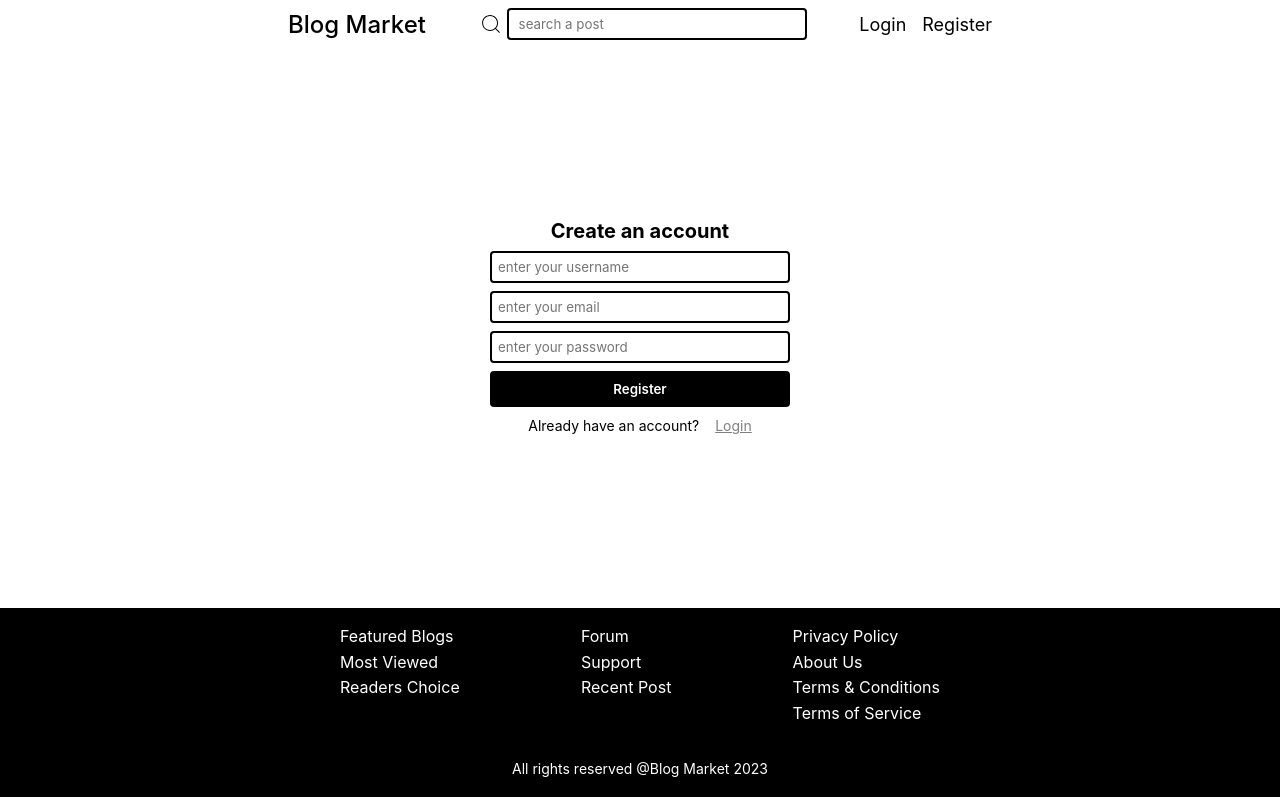
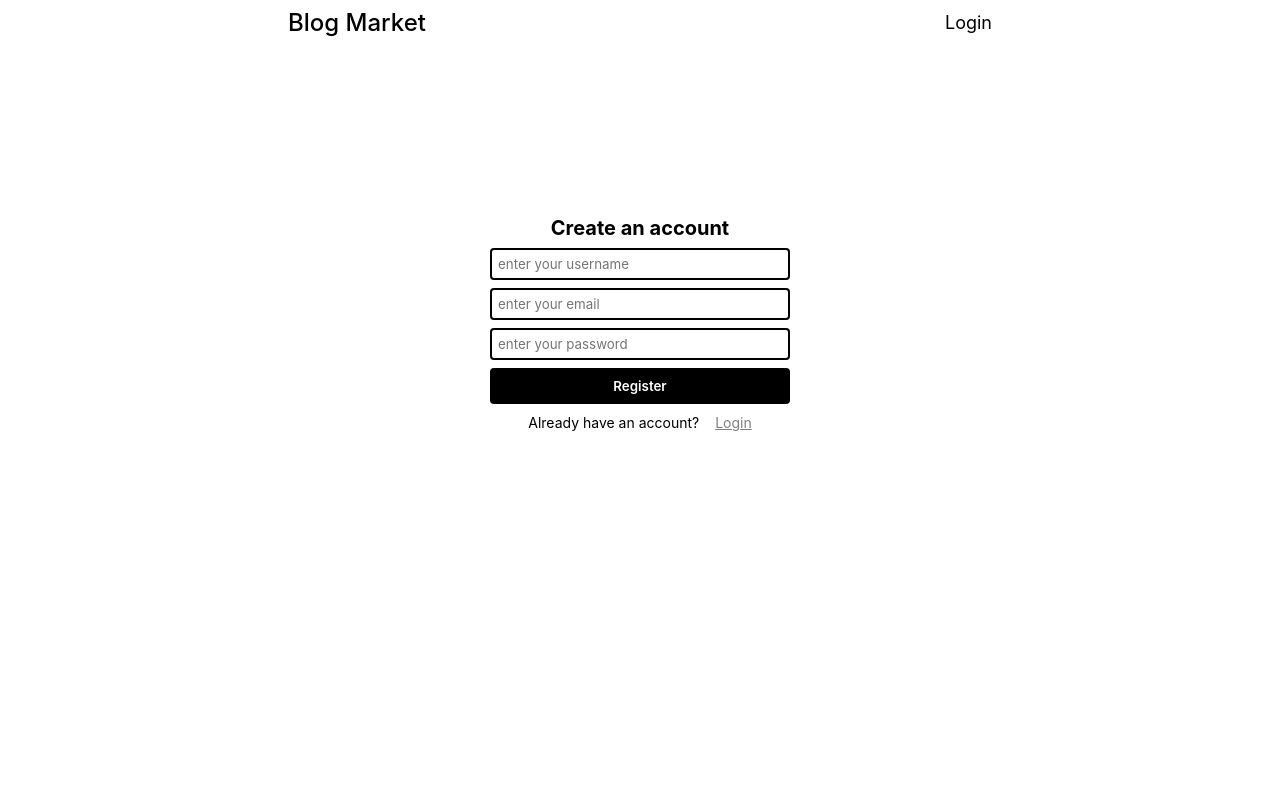
Before and after one commit to Ayothegod/blog, a React (Vite) app in the folder client/: page /register in a window 1280 px wide. Built offline with nearby package versions, Linux system fonts and the light colour scheme.

Commit message:
re-arrange login and register pages

```diff
--- a/client/src/App.jsx
+++ b/client/src/App.jsx
@@ -1,7 +1,5 @@
 import { Route, Routes } from "react-router-dom";
 import "./App.css";
-import Footer from "./components/Footer";
-import Header from "./components/Header";
 import Home from "./pages/Home";
 import Login from "./pages/Login";
 import Register from "./pages/Register";
@@ -9,13 +7,11 @@ import Register from "./pages/Register";
 function App() {
   return (
     <>
-      <Header />
       <Routes>
         <Route path="/" element={<Home />} />
         <Route path="/login" element={<Login />} />
         <Route path="/register" element={<Register />} />
       </Routes>
-      <Footer />
     </>
   );
 }
--- a/client/src/pages/Home.jsx
+++ b/client/src/pages/Home.jsx
@@ -1,10 +1,17 @@
-import HomePosts from "../components/HomePosts"
+import HomePosts from "../components/HomePosts";
+import Footer from "../components/Footer";
+import Header from "../components/Header";
+
 export default function Home() {
   return (
-    <div className="home">
-      <HomePosts />
-      <HomePosts />
-      <HomePosts />
-    </div>
-  )
+    <>
+      <Header />
+      <div className="home">
+        <HomePosts />
+        <HomePosts />
+        <HomePosts />
+      </div>
+      <Footer />
+    </>
+  );
 }
--- a/client/src/pages/Login.jsx
+++ b/client/src/pages/Login.jsx
@@ -1,19 +1,52 @@
-import { Link } from "react-router-dom";
+import { Link, useLocation } from "react-router-dom";
 
 export default function Login() {
+  const location = useLocation();
+
   return (
+    <>
+      <div className="header">
+        <h1 className="header-logo">Blog Market</h1>
+        <div className="header-auth">
+          {location.pathname === "/register" ? (
+            <>
+              <h3 className="auth auth-login">
+                <Link to="/login">Login</Link>
+              </h3>
+            </>
+          ) : (
+            <>
+              <h3 className="auth auth-login">
+                <Link to="/register">Register</Link>
+              </h3>
+            </>
+          )}
+        </div>
+      </div>
+
       <div className="login">
         <div className="login-container">
           <h1 className="login-title">Login to your account</h1>
-            <input className="email-input" type="text" placeholder="enter your email" />
-            <input className="email-input" type="password" placeholder="enter your password" />
+          <input
+            className="email-input"
+            type="text"
+            placeholder="enter your email"
+          />
+          <input
+            className="email-input"
+            type="password"
+            placeholder="enter your password"
+          />
           <button className="login-button">Log In</button>
 
           <div className="login-doubt">
             <p>New Here?</p>
-                <Link to="/register" className="login-register">Register</Link>
+            <Link to="/register" className="login-register">
+              Register
+            </Link>
           </div>
         </div>
       </div>
-  )
+    </>
+  );
 }
--- /dev/null
+++ b/client/src/pages/PostDetail.jsx
@@ -0,0 +1,6 @@
+
+export default function PostDetail() {
+  return (
+    <div>PostDetail</div>
+  )
+}
--- a/client/src/pages/Register.jsx
+++ b/client/src/pages/Register.jsx
@@ -1,20 +1,57 @@
-import { Link } from "react-router-dom"
+import { Link, useLocation } from "react-router-dom";
 
 export default function Register() {
+  const location = useLocation();
+
   return (
+    <>
+      <div className="header">
+        <h1 className="header-logo">Blog Market</h1>
+        <div className="header-auth">
+          {location.pathname === "/register" ? (
+            <>
+              <h3 className="auth auth-login">
+                <Link to="/login">Login</Link>
+              </h3>
+            </>
+          ) : (
+            <>
+              <h3 className="auth auth-login">
+                <Link to="/register">Register</Link>
+              </h3>
+            </>
+          )}
+        </div>
+      </div>
+
       <div className="login">
         <div className="login-container">
           <h1 className="login-title">Create an account</h1>
-        <input className="email-input" type="text" placeholder="enter your username" />
-        <input className="email-input" type="text" placeholder="enter your email" />
-        <input className="email-input" type="password" placeholder="enter your password" />
+          <input
+            className="email-input"
+            type="text"
+            placeholder="enter your username"
+          />
+          <input
+            className="email-input"
+            type="text"
+            placeholder="enter your email"
+          />
+          <input
+            className="email-input"
+            type="password"
+            placeholder="enter your password"
+          />
           <button className="login-button">Register</button>
 
           <div className="login-doubt">
             <p>Already have an account?</p>
-            <Link to="/login" className="login-register">Login</Link>
+            <Link to="/login" className="login-register">
+              Login
+            </Link>
           </div>
         </div>
       </div>
-  )
+    </>
+  );
 }
```
Lines whose indentation alone changed are shown as unchanged.
